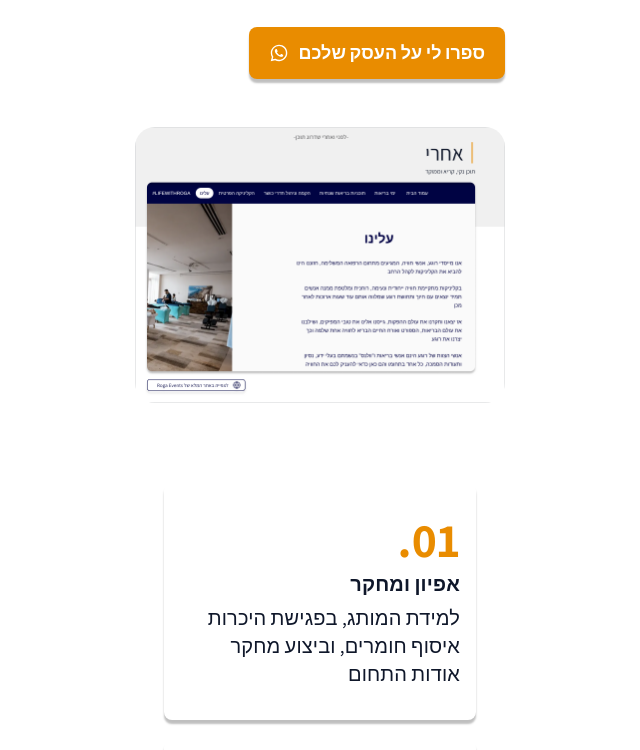
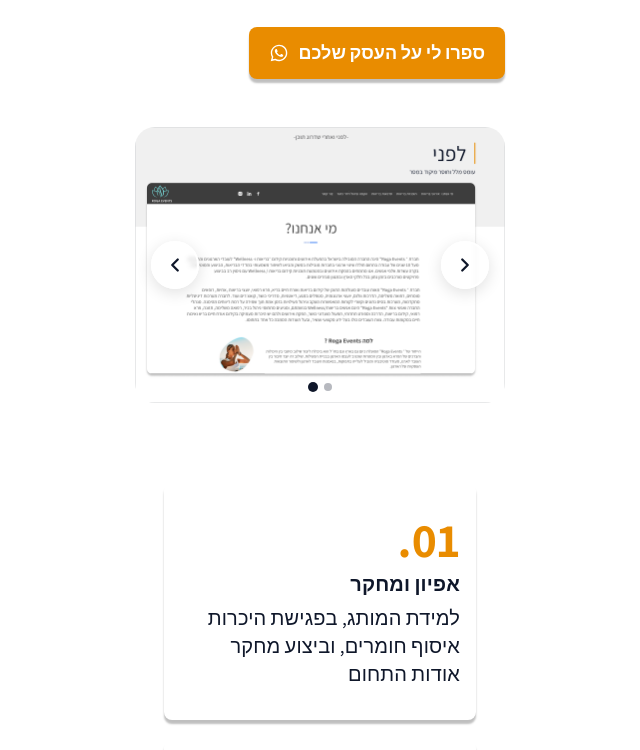
Before and after one commit to Maor-Ar/DanielSaar, a Next.js app: page / in a window 1280 px wide. Shown: the part 2560-3310 px from the top of the page, without its empty margins (320-960 px from the left). Built offline with nearby package versions, Linux system fonts and the light colour scheme; no server answers.

Commit message:
Update BeforeAfterCarousel component to set the initial slide index to 1 for improved user experience. Fix aria-labels for accessibility and correct a typo in the testimonials JSON file for better clarity.

```diff
--- a/components/BeforeAfterCarousel.tsx
+++ b/components/BeforeAfterCarousel.tsx
@@ -15,18 +15,18 @@ const ROGA_EVENTS_URL = "https://www.rogaevents.com/";
  * scales down on smaller viewports, identical look at every width.
  */
 const slides = [
-  { src: figma.businessSlideBefore, alt: "לפני שדרוג התוכן — עומס מלל וחוסר מיקוד במסר באתר Roga Events", link: null },
   {
     src: figma.businessSlideAfter,
     alt: "אחרי שדרוג התוכן — תוכן נקי, קריא וממוקד באתר Roga Events",
     // Transparent hit-area over the baked-in "לצפייה באתר המלא" button (left 23px, top 505px, 205×32px within 742×554).
     link: { left: "3.099%", top: "91.155%", width: "27.628%", height: "5.776%" },
   },
+  { src: figma.businessSlideBefore, alt: "לפני שדרוג התוכן — עומס מלל וחוסר מיקוד במסר באתר Roga Events", link: null },
 ] as const;
 
 export function BeforeAfterCarousel() {
-  const [emblaRef, emblaApi] = useEmblaCarousel({ loop: true, align: "center", direction: "rtl" });
-  const [selected, setSelected] = useState(0);
+  const [emblaRef, emblaApi] = useEmblaCarousel({ loop: true, align: "center", direction: "rtl", startIndex: 1 });
+  const [selected, setSelected] = useState(1);
 
   const onSelect = useCallback(() => {
     if (!emblaApi) return;
@@ -65,7 +65,7 @@ export function BeforeAfterCarousel() {
                     fill
                     className="object-contain object-center"
                     sizes="(max-width: 1434px) 85vw, 795px"
-                    priority={i === 0}
+                    priority={i === 1}
                   />
                   {slide.link ? (
                     <a
@@ -98,7 +98,7 @@ export function BeforeAfterCarousel() {
                 selected === i ? "size-2.5 bg-slate-900 content:size-3" : "size-2 bg-slate-900/30 content:size-2.5"
               }`}
               onClick={() => emblaApi?.scrollTo(i)}
-              aria-label={i === 0 ? "תצוגת לפני" : "תצוגת אחרי"}
+              aria-label={i === 1 ? "תצוגת לפני" : "תצוגת אחרי"}
             />
           ))}
         </div>
--- a/data/testimonials.json
+++ b/data/testimonials.json
@@ -8,7 +8,7 @@
   },
   {
     "id": "2",
-    "quote": "״כתיבת סיפור חייו של סבי היא המתנה הכי טוב שיכולנו להעניק לו״",
+    "quote": "״כתיבת סיפור חייו של סבי היא המתנה הכי טובה שיכולנו להעניק לו״",
     "name": "ירדן דותן",
     "role": "כתיבת סיפור חיים",
     "initial": "יד"
```
